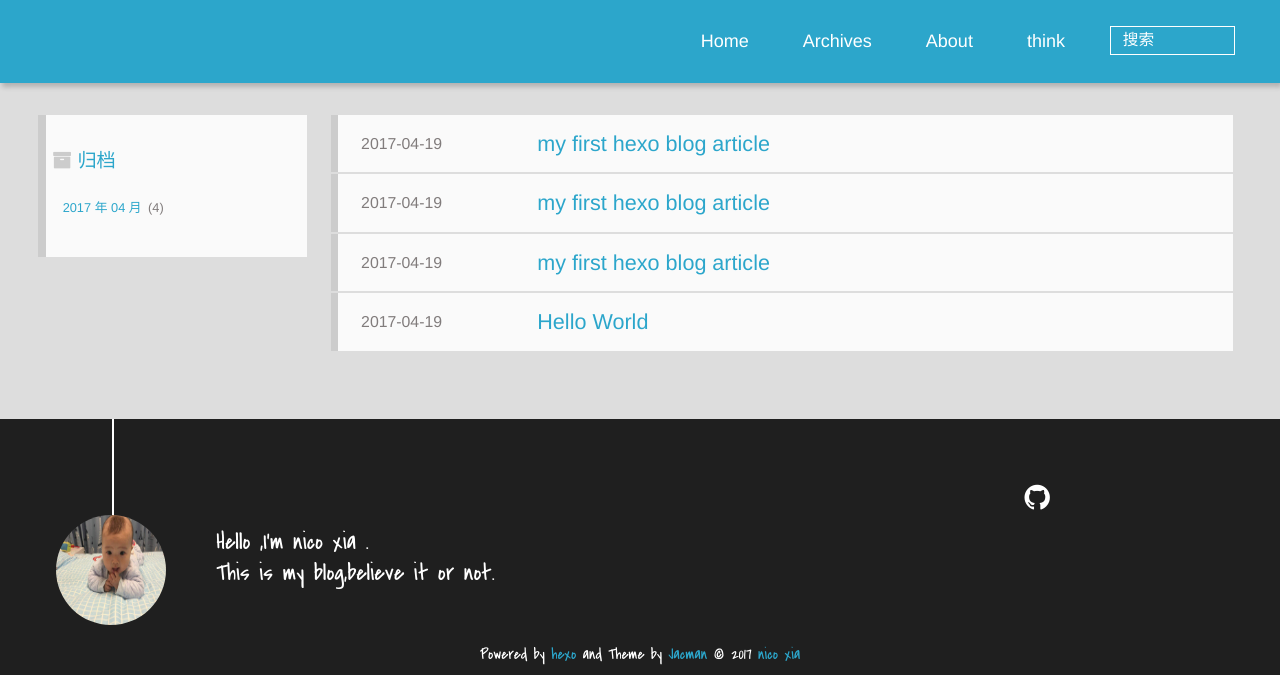
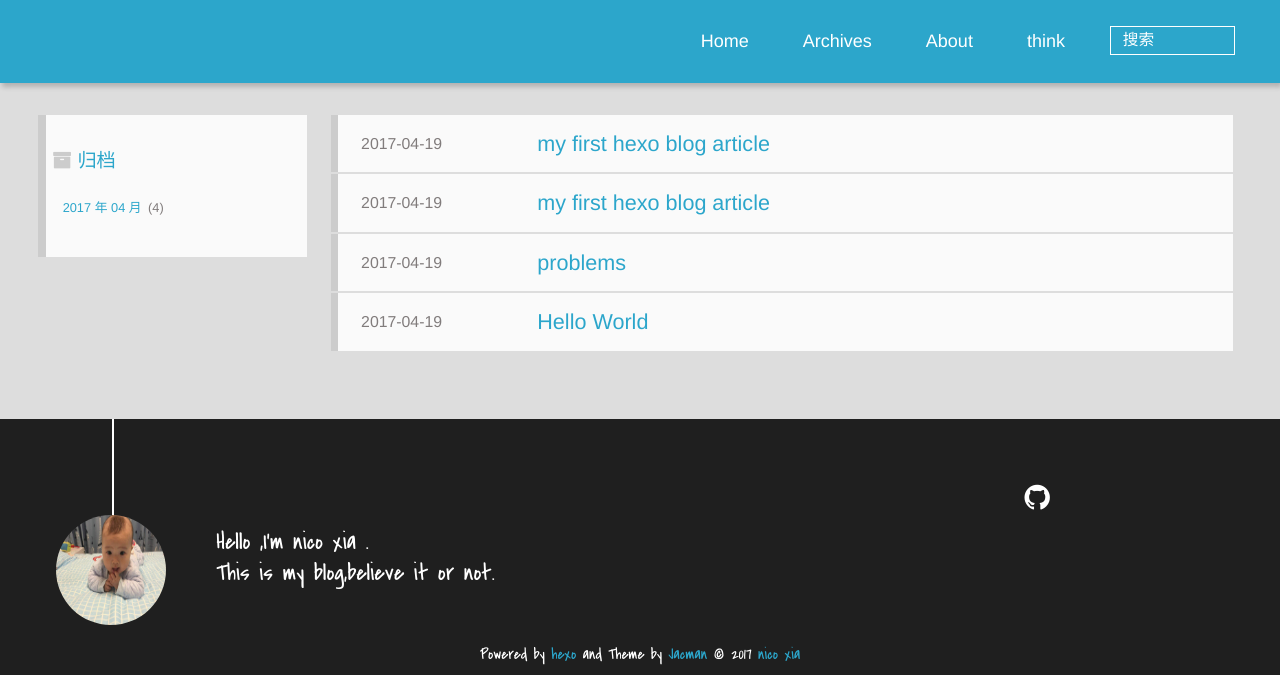
Before and after one commit to nico1988/nico1988.github.io, a plain HTML site: page archives/index.html in a window 1280 px wide. Shown: the part 125-800 px from the top of the page. Drawn offline with Linux system fonts and the light colour scheme; a script that the page names is missing.

Commit message:
Site updated: 2017-04-20 12:18:32

```diff
--- a/archives/index.html
+++ b/archives/index.html
@@ -116,13 +116,13 @@
 
   <section class="post" itemscope itemprop="blogPost">
 
-    <a href="/2017/04/19/problems/" title="my first hexo blog article" itemprop="url">
+    <a href="/2017/04/19/problems/" title="problems" itemprop="url">
 
 
     <time datetime="2017-04-19T14:09:34.000Z" itemprop="datePublished">2017-04-19</time>
 
 
-    <h1 itemprop="name">my first hexo blog article</h1>
+    <h1 itemprop="name">problems</h1>
 
   </a>
 </section>
--- a/index.html
+++ b/index.html
@@ -194,7 +194,7 @@ hexo deploy
         <header class="article-info clearfix">
   <h1 itemprop="name">
 
-      <a href="/2017/04/19/problems/" title="my first hexo blog article" itemprop="url">my first hexo blog article</a>
+      <a href="/2017/04/19/problems/" title="problems" itemprop="url">problems</a>
   </h1>
   <p class="article-author">By
 
```
Also changed, not shown: 2017/04/19/my-first-hexo-blog-article/index.html (+2 -2 lines), 2017/04/19/problems/index.html (+6 -6 lines), archives/2017/04/index.html (+2 -2 lines), archives/2017/index.html (+2 -2 lines).
